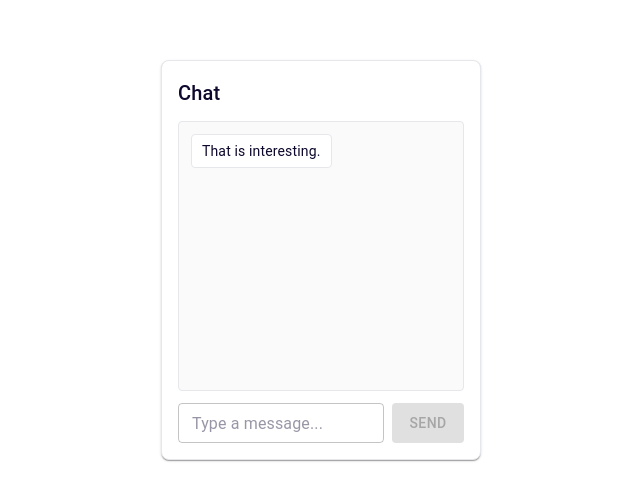
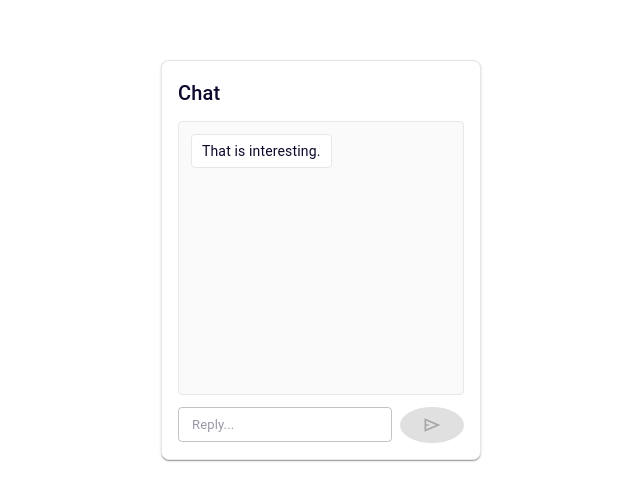
Before and after one commit to szolloli/dnai-chatbot, a React (Vite) app: page / in a window 1280 px wide. Shown: the part 140-640 px from the top of the page, without its empty margins (319-959 px from the left). Built offline with nearby package versions, Linux system fonts and the light colour scheme.

Commit message:
refactor: update MessageInput styling

```diff
--- a/src/components/MessageInput.tsx
+++ b/src/components/MessageInput.tsx
@@ -1,5 +1,5 @@
 import { useState, type KeyboardEvent, type SubmitEvent } from "react";
-import { Box, Button, TextField } from "@mui/material";
+import { Box, Button, SvgIcon, TextField } from "@mui/material";
 import { useChatStore } from "../store/chatStore";
 
 const MessageInput = () => {
@@ -35,19 +35,34 @@ const MessageInput = () => {
       <TextField
         fullWidth
         size="small"
-        placeholder="Type a message..."
+        placeholder="Reply..."
         value={text}
         onChange={(event) => setText(event.target.value)}
         onKeyDown={handleKeyDown}
         multiline
+        maxRows={2}
+        sx={{
+          "& .MuiInputBase-input": {
+            fontSize: 13,
+            lineHeight: 1.35,
+          },
+        }}
       />
       <Button
         type="submit"
         variant="contained"
         disabled={!text.trim()}
-        sx={{ minWidth: 72 }}
+        aria-label="Send message"
+        sx={{
+          width: 36,
+          height: 36,
+          borderRadius: "50%",
+          p: 0,
+        }}
       >
-        Send
+        <SvgIcon fontSize="small" viewBox="0 0 24 24">
+          <path d="M3 20V4l19 8-19 8Zm2-3 11.85-5L5 7v3.85L10 12l-5 1.15V17Z" />
+        </SvgIcon>
       </Button>
     </Box>
   );
```
